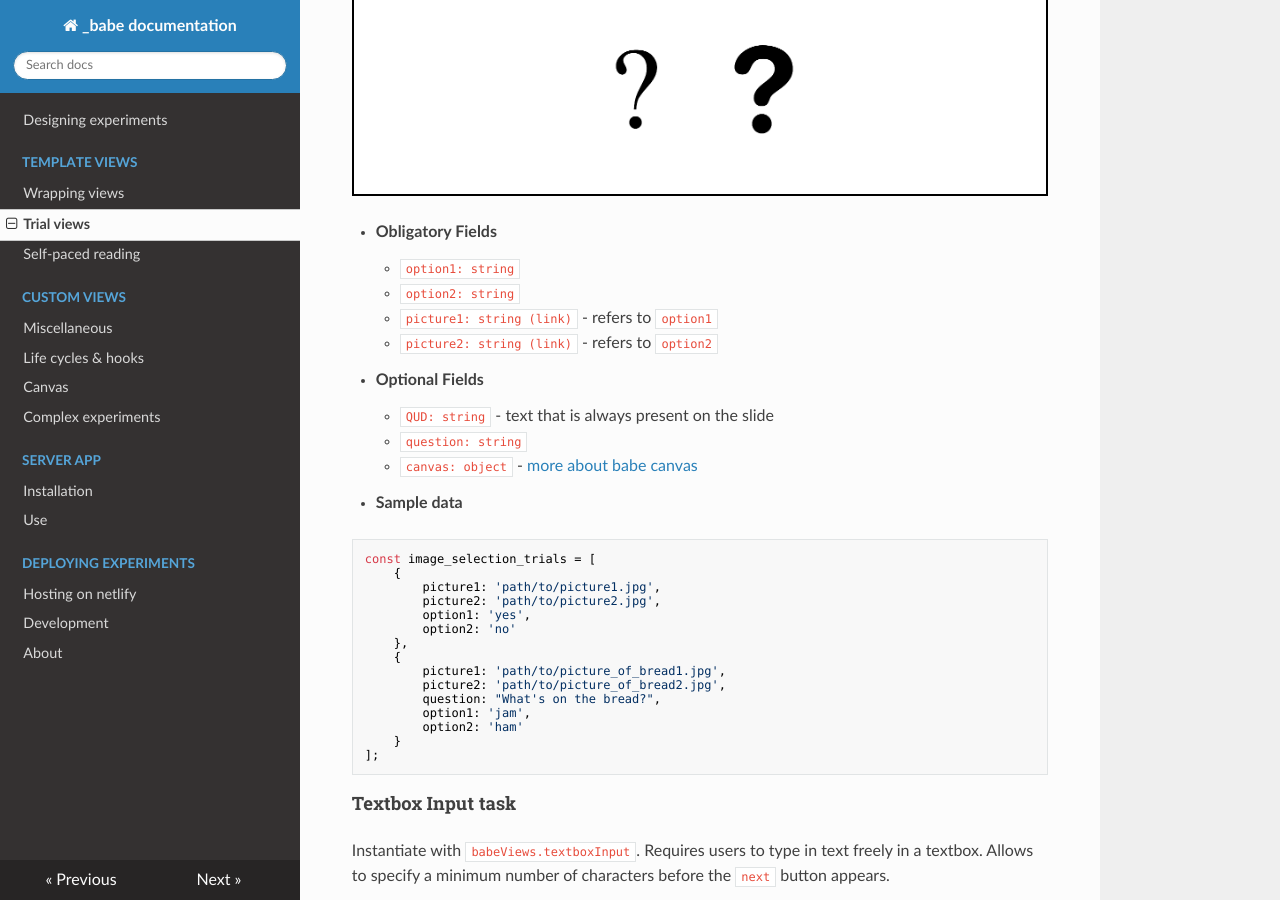
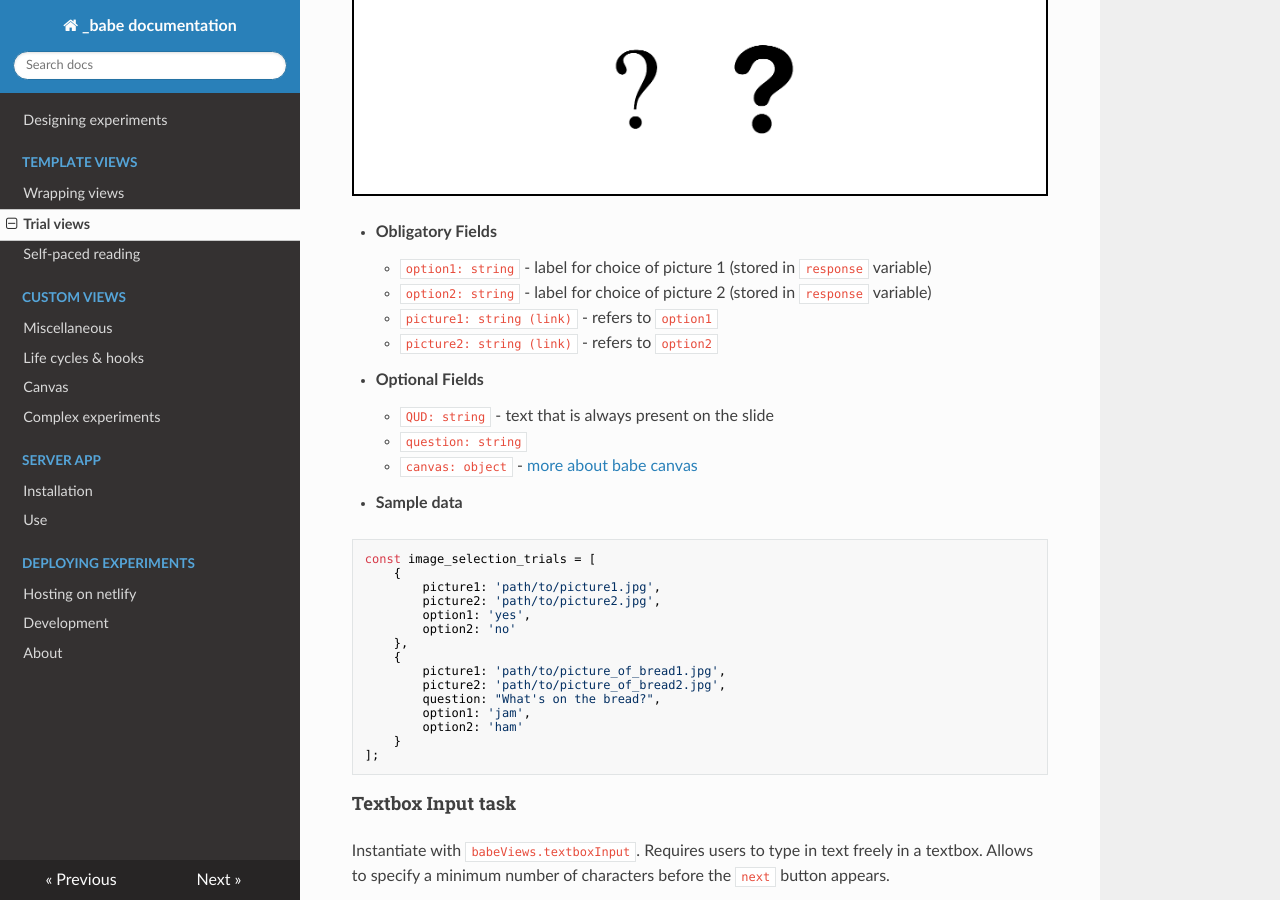
Before and after one commit to magpie-ea/magpie-v3-docs, an MkDocs documentation site: the page built from docs/01_designing_experiments/02b_trial_views.md, in a window 1280 px wide and 900 px high, scrolled down 2616 px. Built offline with MkDocs 1.6.1, drawn with Linux system fonts in a browser that asks for light colours; nearby versions of some CDN libraries; old or Windows-style settings are respelled for this version of MkDocs.

Commit message:
added info to Image selection options

```diff
--- a/docs/01_designing_experiments/02b_trial_views.md
+++ b/docs/01_designing_experiments/02b_trial_views.md
@@ -75,8 +75,8 @@ Instantiate with `babeViews.imageSelection`. Realizes another 2-alternative forc
 <img src='../../images/views_samples/view_is.png' alt='sample' height='auto' width='auto' style="border:2px solid black" />
 
 * **Obligatory Fields**
-    * `option1: string`
-    * `option2: string`
+    * `option1: string` - label for choice of picture 1 (stored in `response` variable)
+    * `option2: string` - label for choice of picture 2 (stored in `response` variable)
     * `picture1: string (link)` - refers to `option1`
     * `picture2: string (link)` - refers to `option2`
 
```
